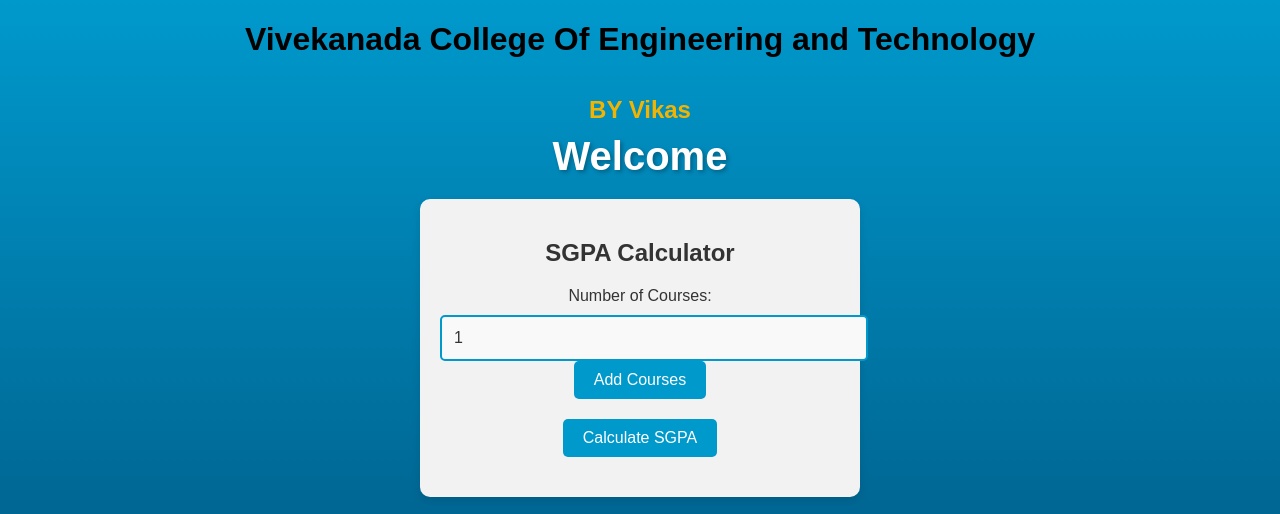
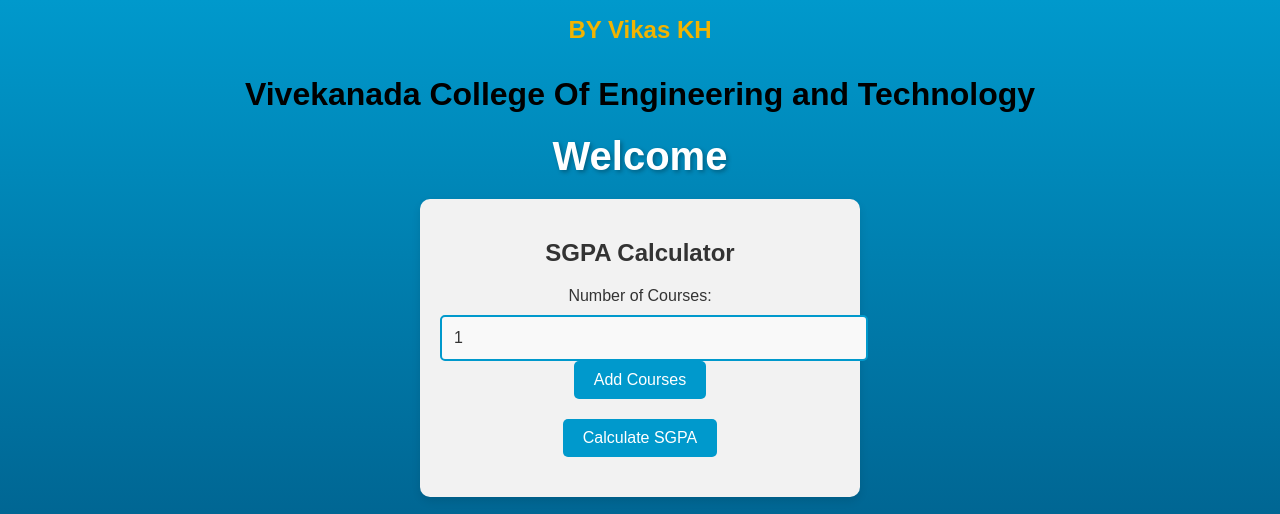
Before and after one commit to vikaskh24/SGPA-newProgect, a plain HTML site: page index.html in a window 1280 px wide. Shown: the top 514 px of the page. Drawn offline with Linux system fonts and the light colour scheme.

Commit message:
Update index.html

```diff
--- a/index.html
+++ b/index.html
@@ -4,12 +4,13 @@
   <meta charset="UTF-8">
   <meta name="viewport" content="width=device-width, initial-scale=1.0">
   <title>SGPA Calculator - BY Vikas KH</title>
-  <h1>Vivekanada College Of Engineering and Technology</h1>
+
   <link rel="stylesheet" href="styles.css">
 </head>
 <body>
   <div class="header">
-    <h1 class="college-name">BY Vikas</h1>
+    <h1 class="college-name">BY Vikas KH</h1>
+    <h1>Vivekanada College Of Engineering and Technology</h1>
     <h2 class="college-logo">Welcome</h2>
   </div>
   <div class="container">
```
